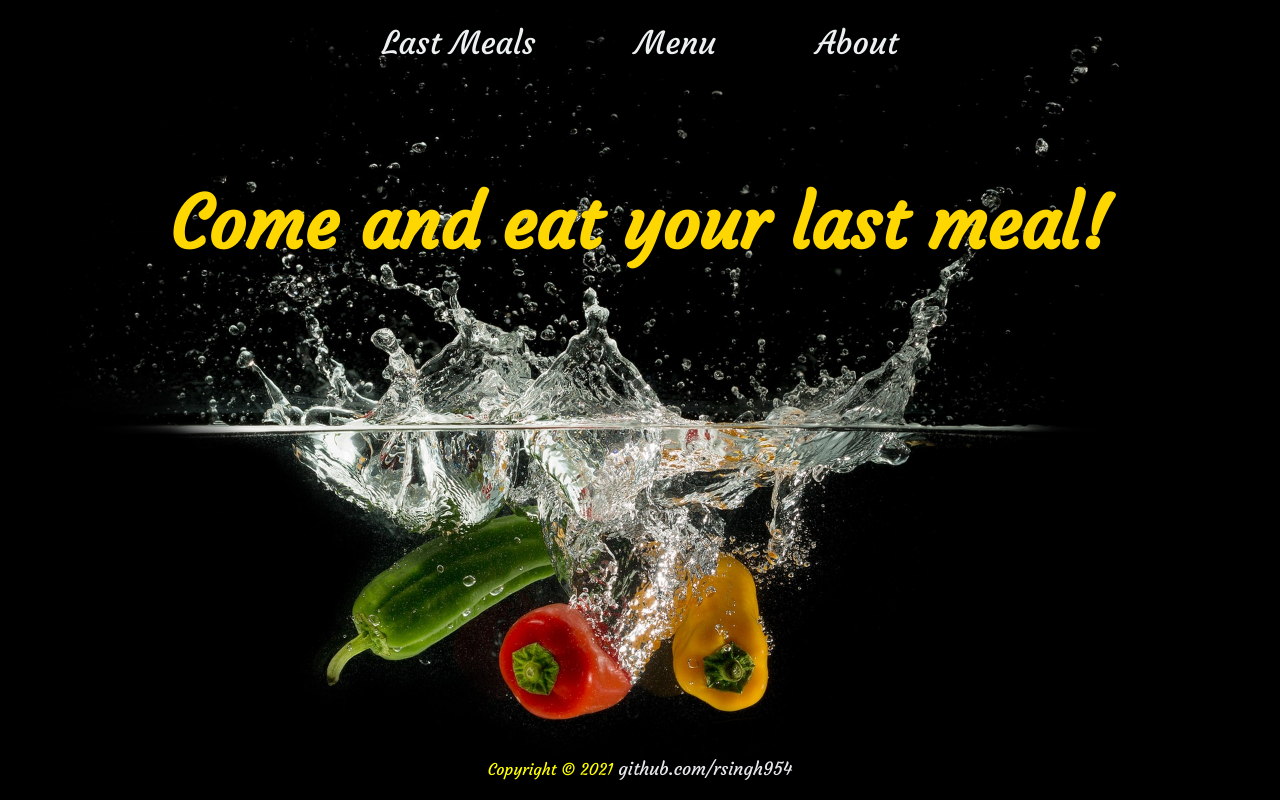
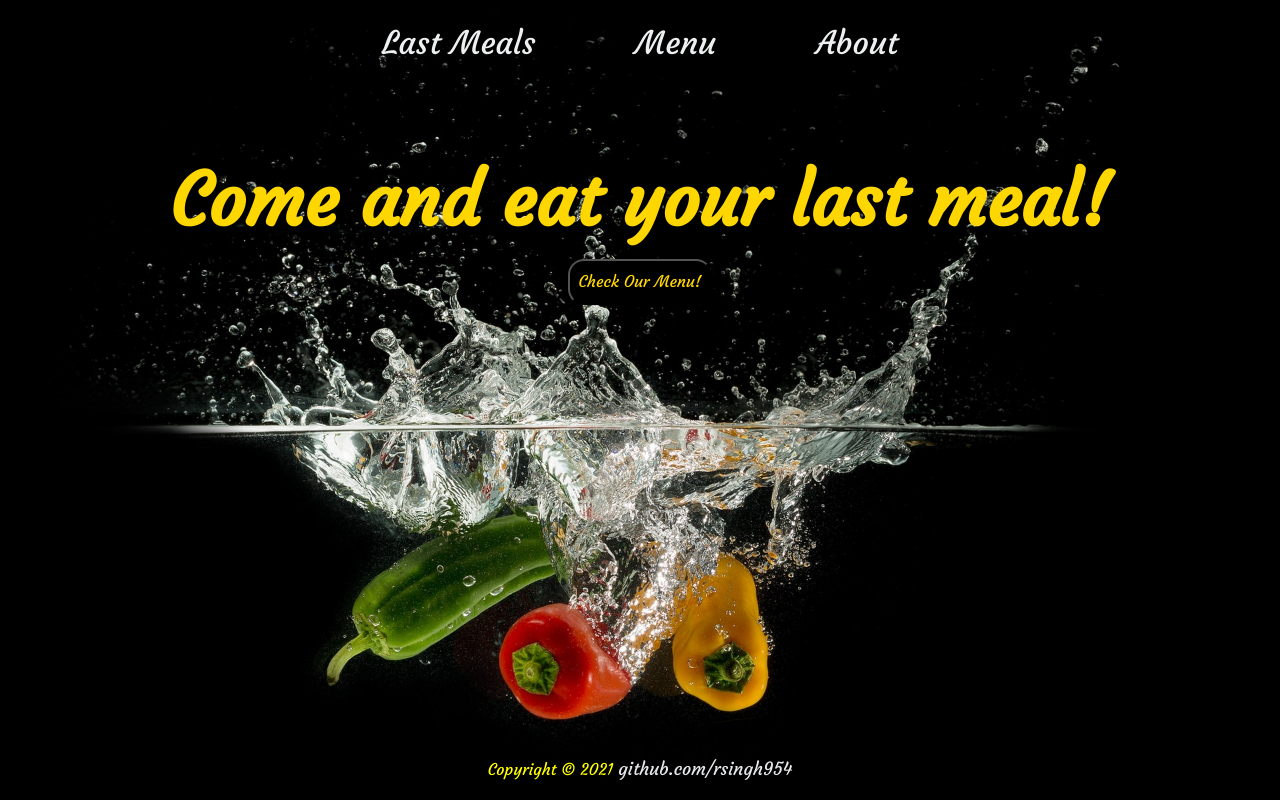
Before and after one commit to rsingh954/Restaurant-Last-Meal, a website built with webpack: page dist/index.html in a window 1280 px wide. Built offline with nearby package versions, Linux system fonts and the light colour scheme.

Commit message:
added menu btn

```diff
--- a/src/index.js
+++ b/src/index.js
@@ -38,7 +38,8 @@ const menuClick = () =>{
             menuContainer.style.display = 'flex'
         }
 }
-
+const menuBtn = document.querySelector('.menuBtn')
+menuBtn.addEventListener('click', menuClick)
 
 const aboutClick = () => {
     const container = document.querySelector('.container')
--- a/src/modules/headline.js
+++ b/src/modules/headline.js
@@ -5,15 +5,25 @@ const headline = () =>{
     const div = document.createElement('div')
     const heading = document.createElement('div')
     const h1 = document.createElement('h1')
+    const btn = document.createElement('button')
 
     div.classList.add('container')
     heading.classList.add('heading')
     h1.classList.add('blood')
+    btn.classList.add('menuBtn')
+    btn.style.color = 'gold'
+    btn.style.backgroundColor = 'black'
+    btn.style.borderRadius = '1rem'
+    btn.style.padding = '8px'
+
+
 
     h1.textContent = 'Come and eat your last meal!'
+    btn.textContent = "Check Our Menu!"
 
     heading.appendChild(h1)
     div.appendChild(heading)
+    div.appendChild(btn)
     content.appendChild(div)
 }
 
--- a/src/style.css
+++ b/src/style.css
@@ -116,6 +116,7 @@ header{
   .container{
       display: flex;
       color: #edf0f1 ;
+      flex-direction: column;
       width:100%;
       align-items: center;
       justify-content: center;
```
Also changed, not shown: dist/main.js.
